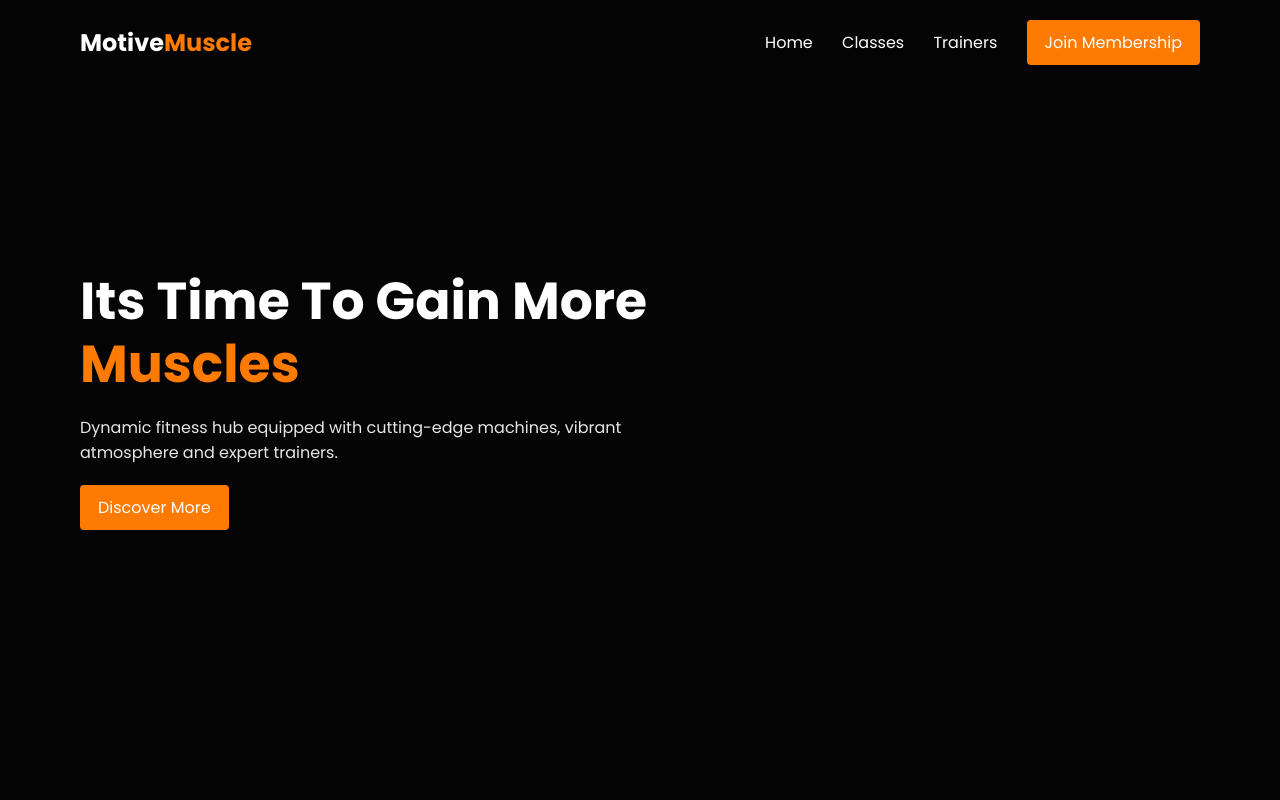
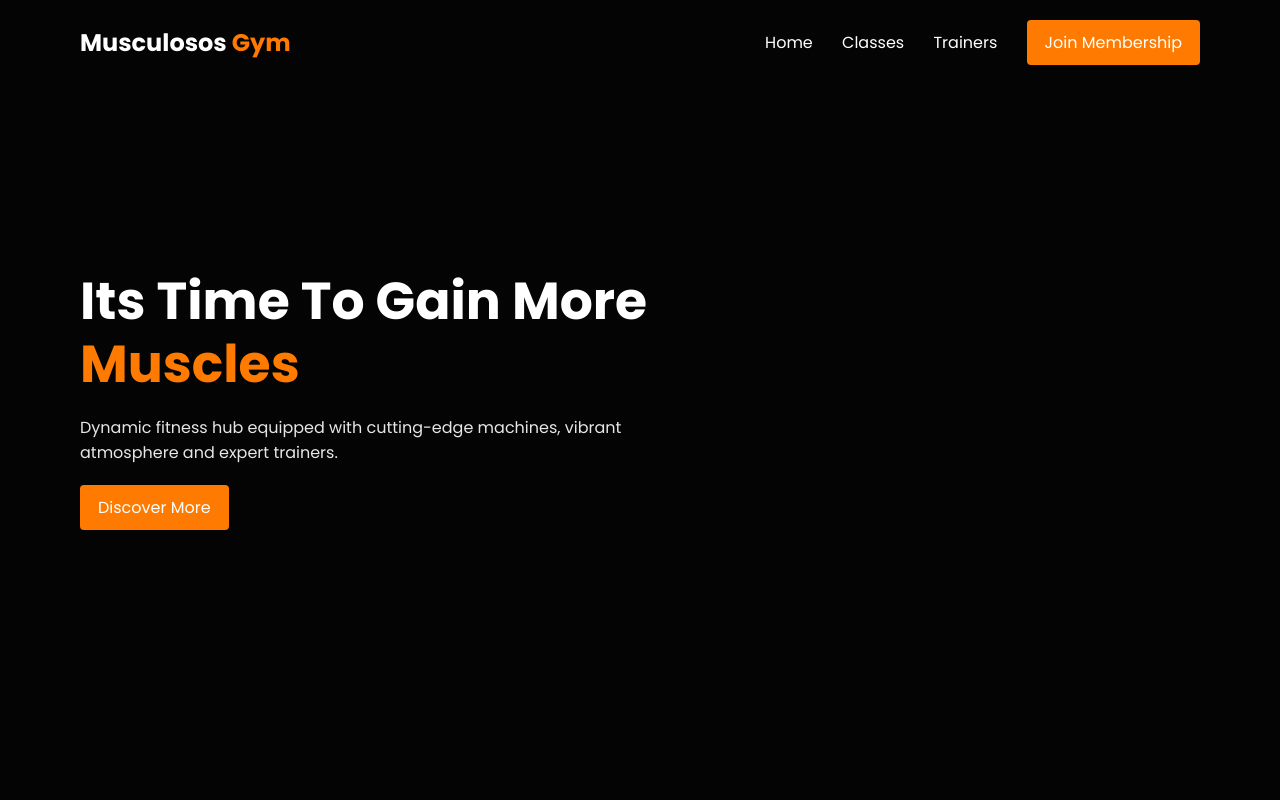
Before and after one commit to Daniela-star-eng/gym_website, a plain HTML site: page public/index.html in a window 1280 px wide. Shown: the top 800 px of the page. Drawn offline with Linux system fonts and the light colour scheme.

Commit message:
Cambio de nombre

```diff
--- a/public/index.html
+++ b/public/index.html
@@ -9,7 +9,7 @@
 <body>
 
 <header class="header">
-  <div class="logo"> Motive<span>Muscle</span></div>
+  <div class="logo"> Musculosos <span>Gym</span></div>
   <nav>
     <a href="index.html">Home</a>
     <a href="classes.html">Classes</a>
```
